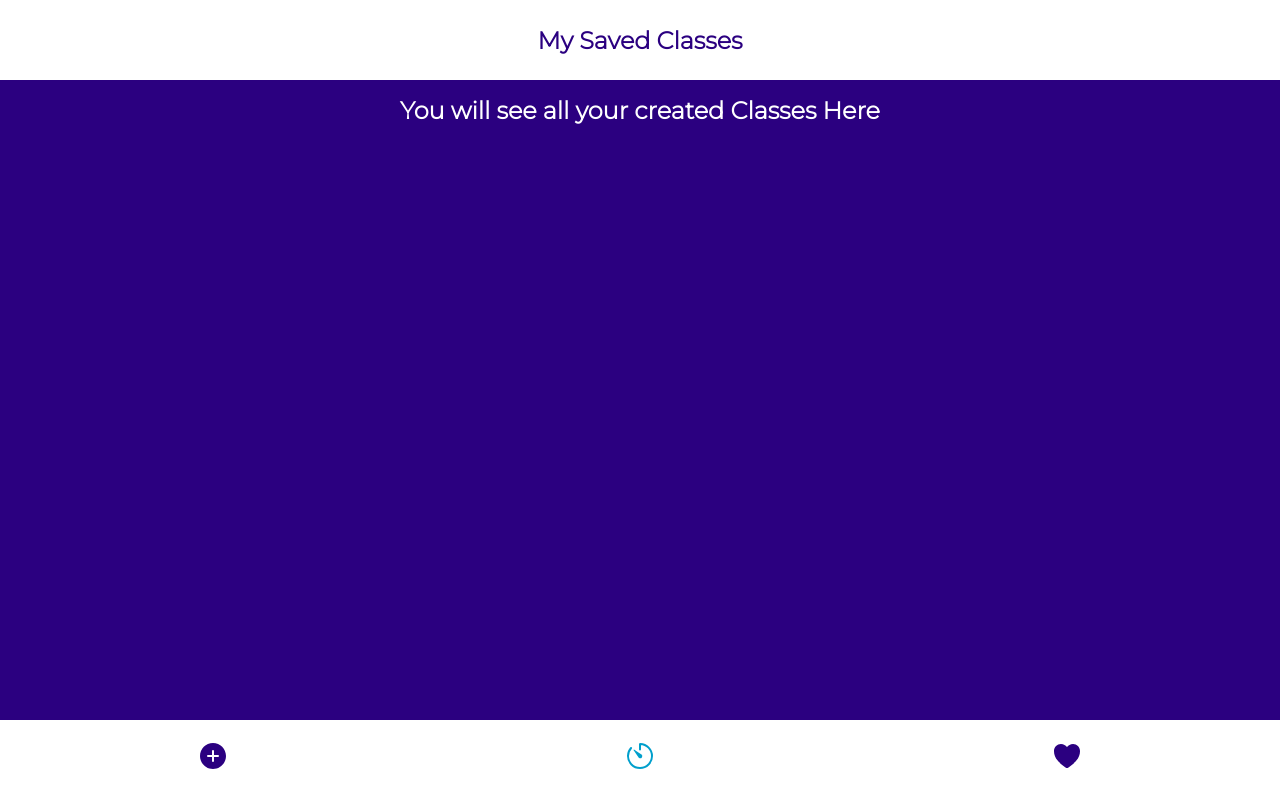
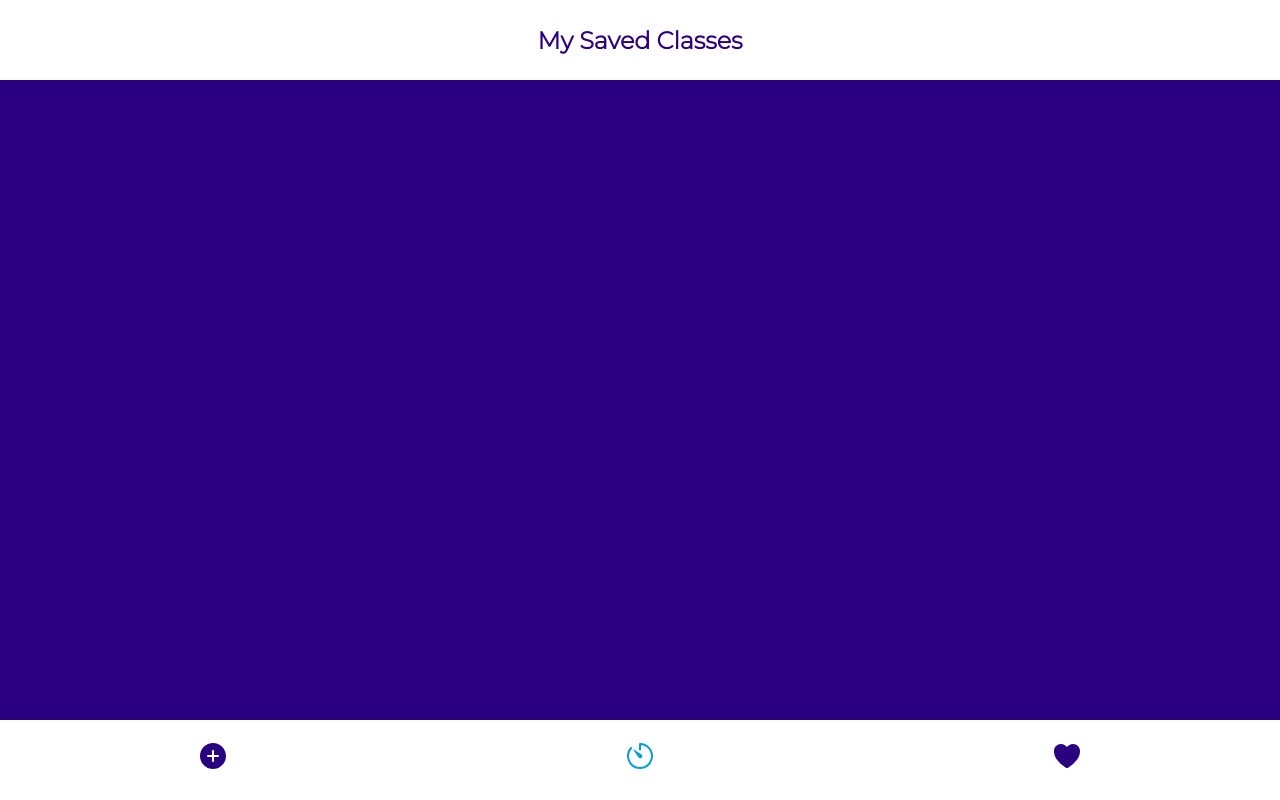
Before and after one commit to adrianammt/interval-timer, a React (Create React App) app: page /myList in a window 1280 px wide. Built offline with nearby package versions, Linux system fonts and the light colour scheme.

Commit message:
Display ClassCard component in the Saved Classes page

```diff
--- a/src/pages/MyList.js
+++ b/src/pages/MyList.js
@@ -1,3 +1,4 @@
+import ClassCard from "../components/ClassCard";
 export default function MyList() {
-  return <h2>You will see all your created Classes Here</h2>;
+  return <ClassCard />;
 }
```
